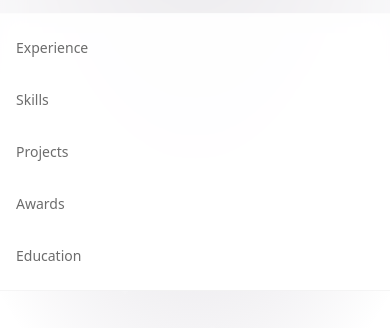
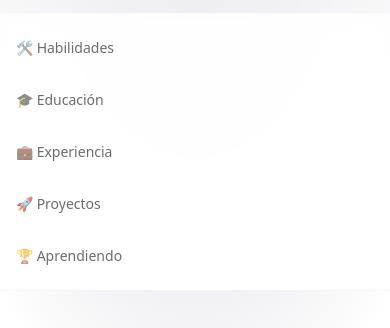
Before and after one commit to NoobTrialEngineer/portafolio, an Astro site: page / in a window 390 px wide. Both pictures are taken after a click on the button "Toggle menu". Shown: the part 59-387 px from the top of the page. Built offline with nearby package versions, Linux system fonts and the light colour scheme; Astro itself is replaced by a stand-in of ours.

Commit message:
changes on responsive mode

```diff
--- a/src/components/GlassHeader.tsx
+++ b/src/components/GlassHeader.tsx
@@ -71,7 +71,7 @@
             transition={{ duration: 0.3 }}
           >
             <nav className="flex flex-col space-y-4 text-sm font-medium">
-              {["experience", "skills", "projects", "awards", "education"].map(
+              {["habilidades", "educación", "experiencia", "proyectos", "aprendiendo"].map(
                 (item, index) => (
                   <motion.a
                     key={item}
```
